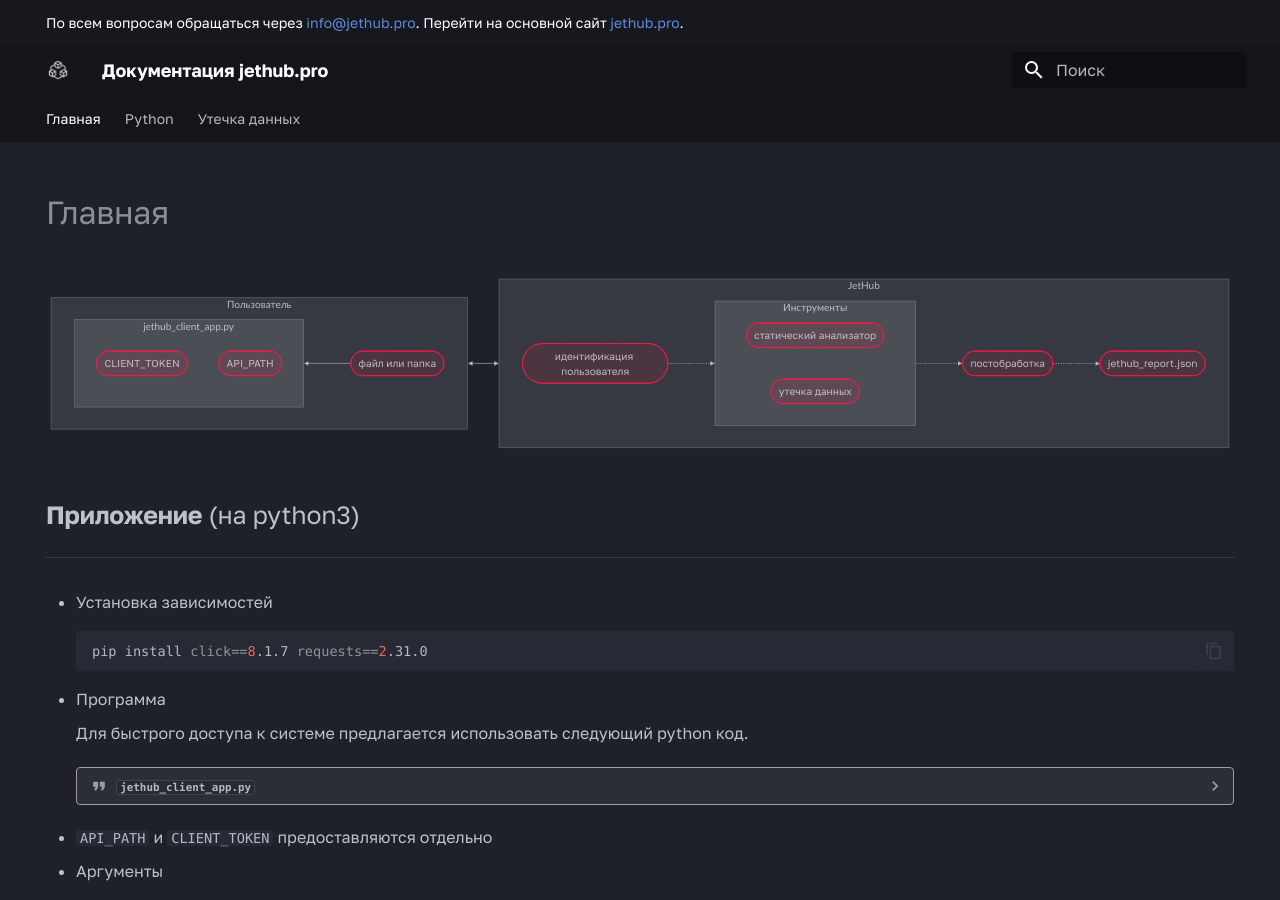
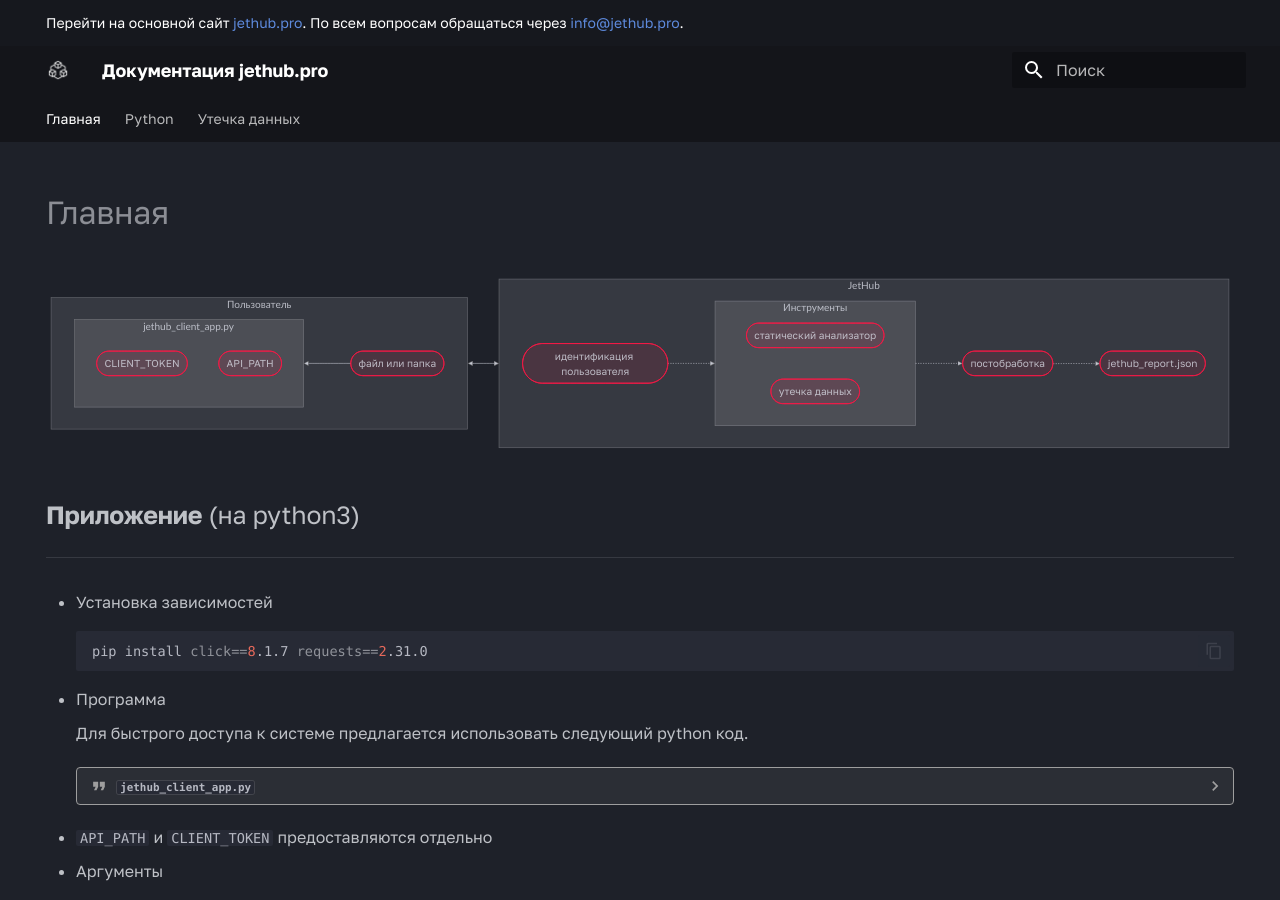
Before and after one commit to jethub-tech/docs.jethub.pro, an MkDocs documentation site: the page built from docs/index.md, in a window 1280 px wide and 900 px high. Built offline with MkDocs 1.6.1 and Material for MkDocs 9.7.7, drawn with Linux system fonts in a browser that asks for light colours; some web fonts are replaced.

Commit message:
sort header

```diff
--- a/docs/overrides/main.html
+++ b/docs/overrides/main.html
@@ -1,5 +1,5 @@
 {% extends "base.html" %}
 
 {% block announce %}
-  По всем вопросам обращаться через <a href="mailto:info@jethub.pro">info@jethub.pro</a>. Перейти на основной сайт <a href="https://jethub.pro" target="_blank">jethub.pro</a>.
+  Перейти на основной сайт <a href="https://jethub.pro" target="_blank">jethub.pro</a>. По всем вопросам обращаться через <a href="mailto:info@jethub.pro">info@jethub.pro</a>.
 {% endblock %}
```
